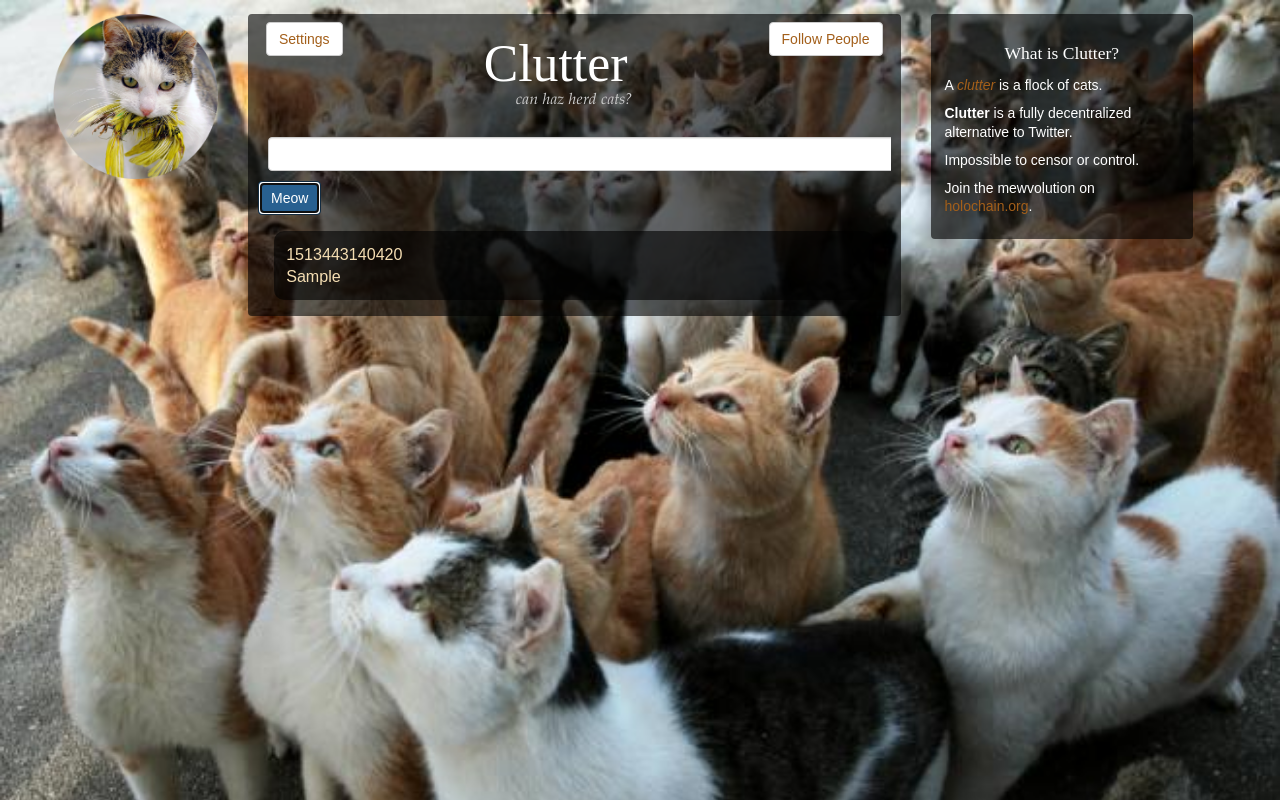
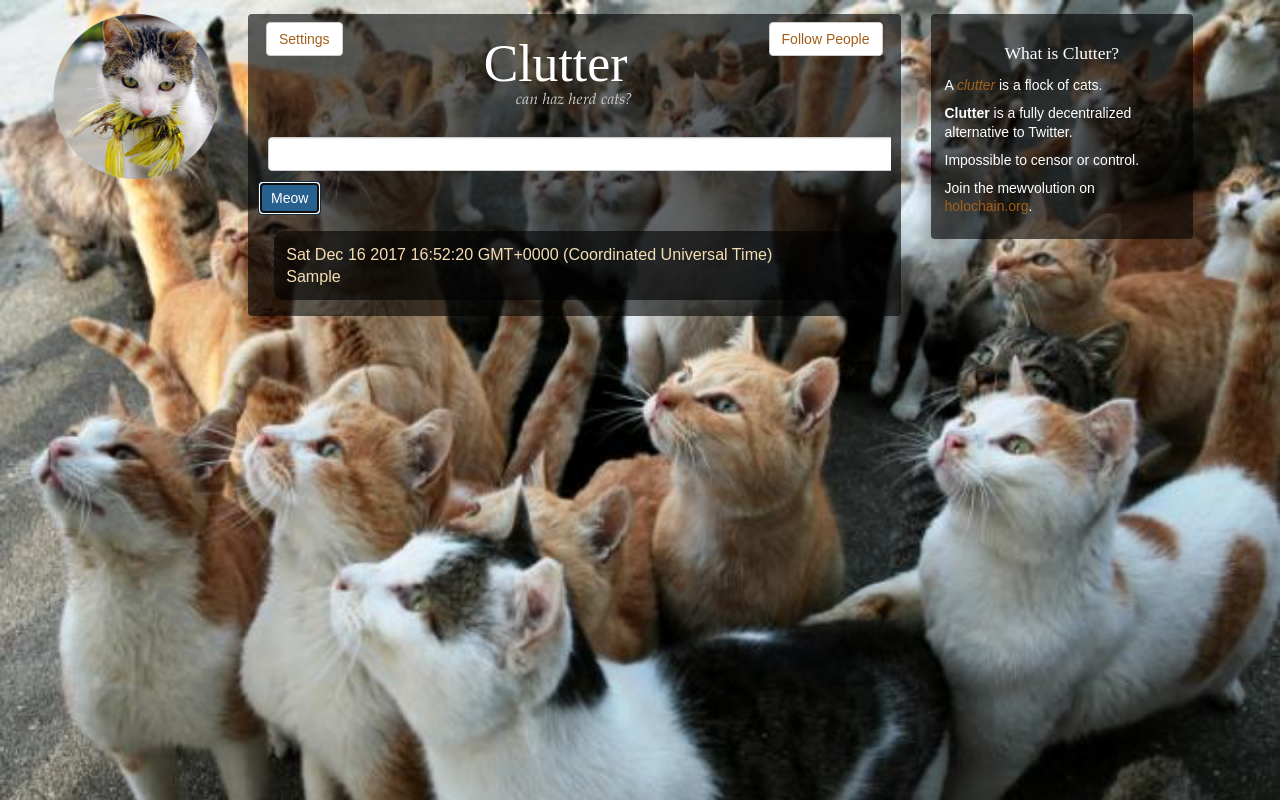
Before and after one commit to Connoropolous/clutter, a React (Create React App) app: page / in a window 1280 px wide. Both pictures are taken after typing "Sample" into the empty fields and a click on the button "Meow". Built offline with nearby package versions, Linux system fonts and the light colour scheme; no server answers.

Commit message:
human readable date

```diff
--- a/src/Meow.js
+++ b/src/Meow.js
@@ -7,7 +7,7 @@ class Meow extends Component {
     return (
       <div className="meow" id={stamp}>
         <a className="meow-edit" href="#" onClick={() => "openEditPost('+id+')"}>edit</a>
-        <div className="stamp">{stamp}</div>
+        <div className="stamp">{new Date(stamp).toString()}</div>
         <Link to={`/u/${author}`} className="user">{userHandle}</Link>
         <div className="message">{message}</div>
       </div>
```
